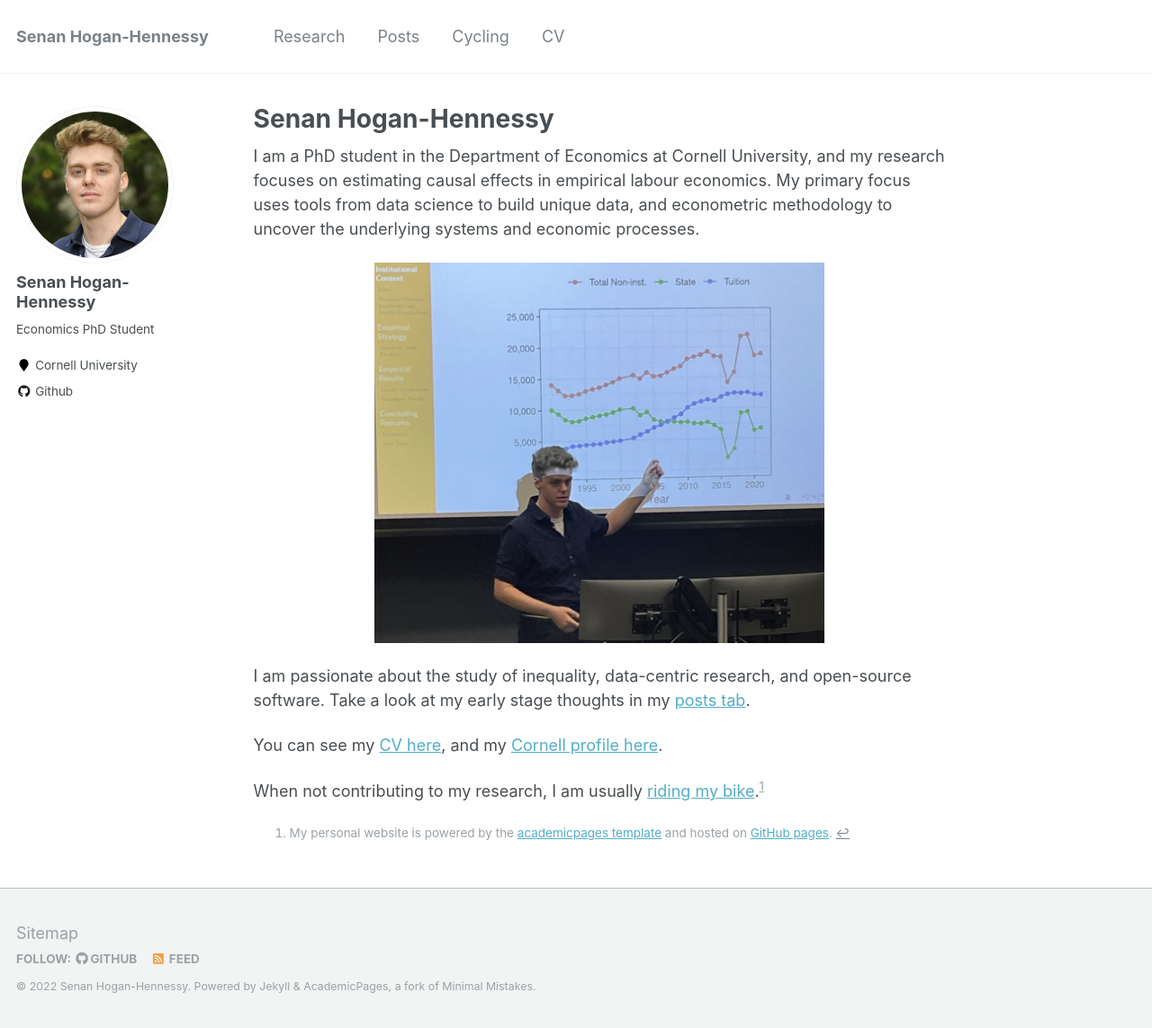
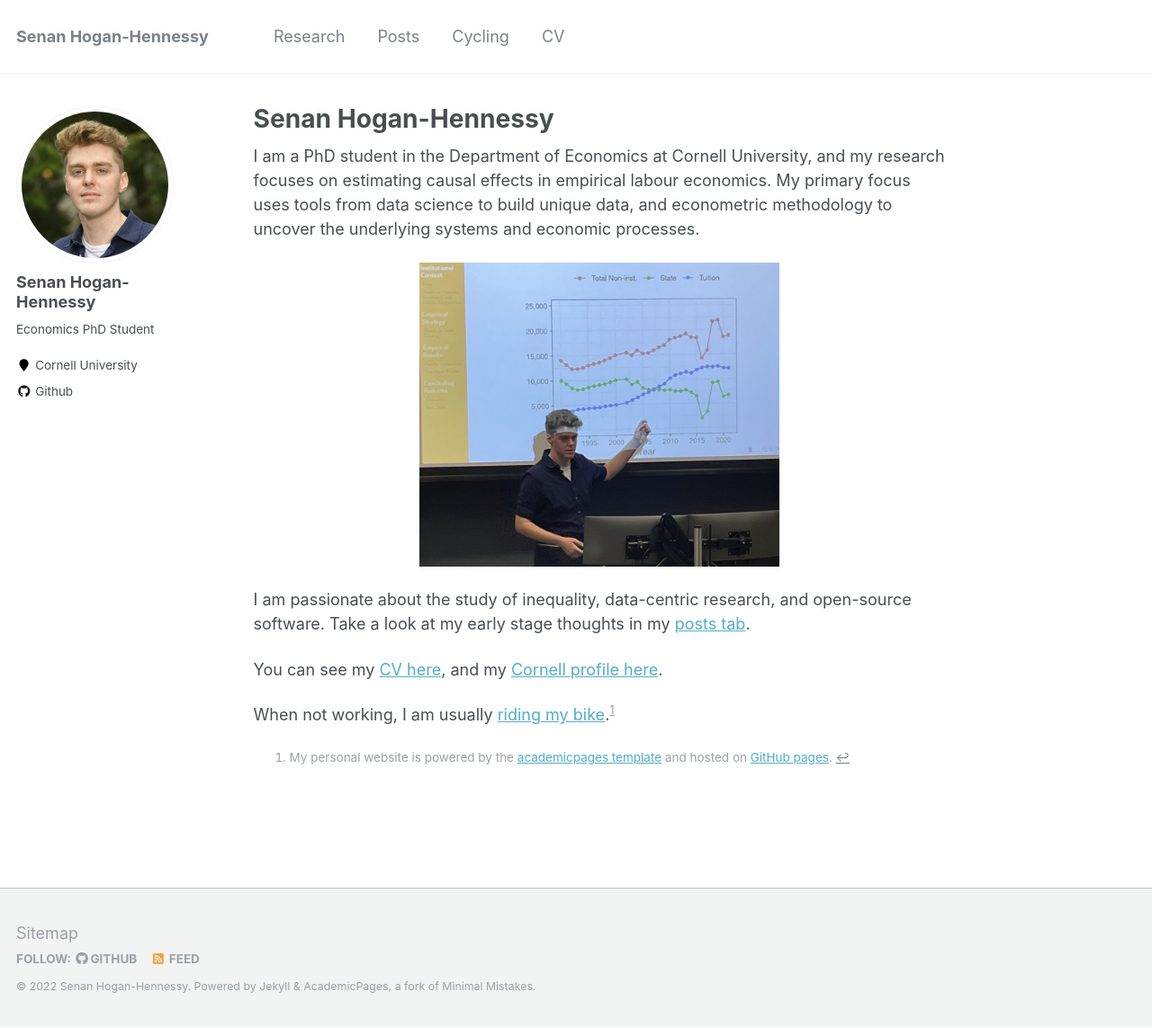
Before and after one commit to shoganhennessy/shoganhennessy.github.io, a Jekyll site: the page built from _pages/about.md, in a window 1280 px wide and 1143 px high. Shown: the whole window at 90% size. Built offline with Jekyll 4.4.1, drawn with Linux system fonts in a browser that asks for light colours.

Commit message:
adjust about.

```diff
--- a/_pages/about.md
+++ b/_pages/about.md
@@ -13,7 +13,7 @@ My primary focus uses tools from data science to build unique data, and economet
 
 <p style="text-align:center;">
   <img src="../images/presentation.jpg"
-    width="500">
+    width="400">
 </p>
 
 I am passionate about the study of inequality, data-centric research, and open-source software.
@@ -21,6 +21,6 @@ Take a look at my early stage thoughts in my [posts tab](https://shoganhennessy.
 
 You can see my [CV here](https://shoganhennessy.github.io/files/cv/cv-shoganhennessy.pdf), and my [Cornell profile here](https://economics.cornell.edu/senan-hogan-hennessy).
 
-When not contributing to my research, I am usually [riding my bike](https://shoganhennessy.github.io/cycling/).[^1]
+When not working, I am usually [riding my bike](https://shoganhennessy.github.io/cycling/).[^1]
 
 [^1]: My personal website is powered by the [academicpages template](https://github.com/academicpages/academicpages.github.io) and hosted on [GitHub pages](https://pages.github.com).
```
